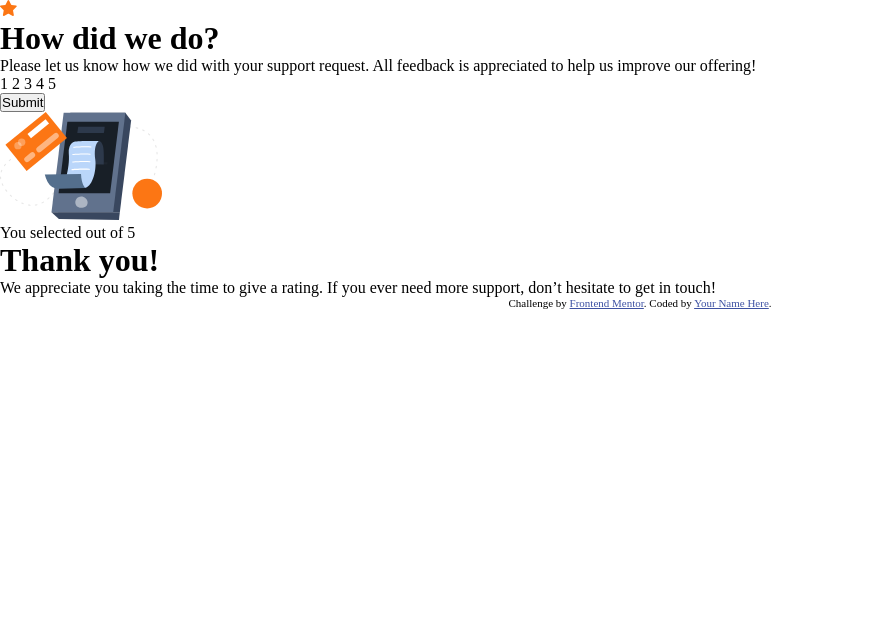
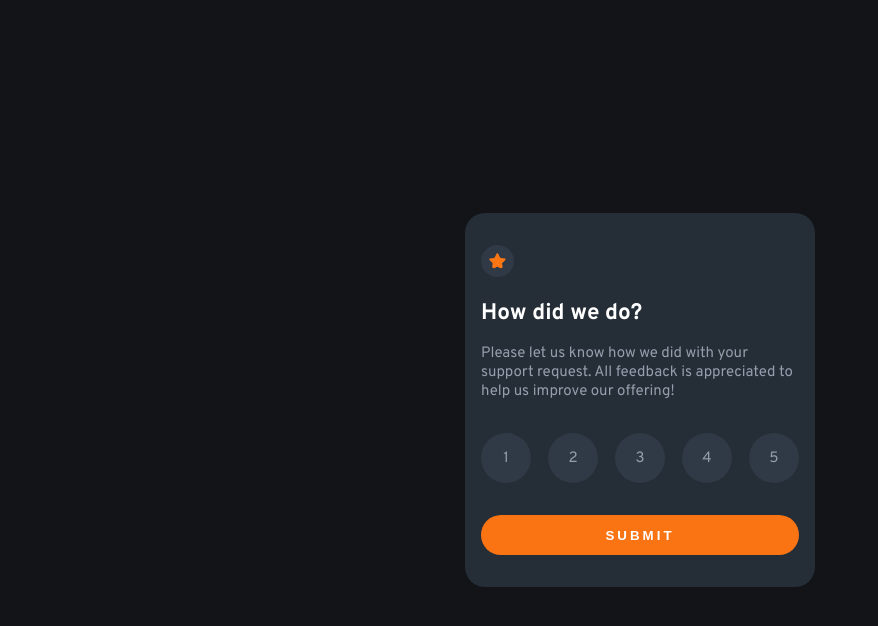
Before and after one commit to muskatla14/interactive-rating-component-main, a plain HTML site: page index.html in a window 1280 px wide. Shown: the whole page, without its empty margins (0-878 px from the left). Drawn offline with Linux system fonts and the light colour scheme.

Commit message:
add sass style

```diff
--- a/index.html
+++ b/index.html
@@ -3,8 +3,6 @@
   <head>
     <meta charset="UTF-8" />
     <meta name="viewport" content="width=device-width, initial-scale=1.0" />
-    <!-- displays site properly based on user's device -->
-
     <link
       rel="icon"
       type="image/png"
@@ -13,8 +11,6 @@
     />
     <link rel="stylesheet" href="css/style.min.css" />
     <title>Frontend Mentor | Interactive rating component</title>
-
-    <!-- Feel free to remove these styles or customise in your own stylesheet 👍 -->
     <style>
       .attribution {
         font-size: 11px;
@@ -29,48 +25,53 @@
     <!-- Rating state start -->
     <div class="main">
       <div class="rating-state">
-        <div class="star">
+        <div class="rating-state__logo">
           <img src="./images/icon-star.svg" alt="" />
         </div>
-        <h1>How did we do?</h1>
+        <h2>How did we do?</h2>
         <p>
           Please let us know how we did with your support request. All feedback
           is appreciated to help us improve our offering!
         </p>
+        <div class="rating-state__rate">
           <span class="rate">1</span>
           <span class="rate">2</span>
           <span class="rate">3</span>
           <span class="rate">4</span>
           <span class="rate">5</span>
-        <div>
+        </div>
+        <div class="rating-state__btn">
           <button class="btn">Submit</button>
         </div>
       </div>
       <!-- Rating state end -->
 
       <!-- Thank you state start -->
-      <div class="thankyou-state">
-        <div class="illustarion">
+      <div class="thankyou-state" style="display: none">
+        <div class="thankyou-state__illustarion">
           <img src="./images/illustration-thank-you.svg" alt="" />
         </div>
-        <p class="seleceted-rate">
+        <p class="thankyou-state__seleceted-rate">
           You selected
-          <!-- Add rating here -->
+          <span class="rate"></span>
           out of 5
         </p>
+        <div class="thankyou-state__text">
           <h1>Thank you!</h1>
           <p>
             We appreciate you taking the time to give a rating. If you ever need
             more support, don’t hesitate to get in touch!
           </p>
         </div>
+      </div>
       <!-- Thank you state end -->
     </div>
-    <div class="attribution">
+    <!-- <div class="attribution">
       Challenge by
       <a href="https://www.frontendmentor.io?ref=challenge" target="_blank"
         >Frontend Mentor</a
       >. Coded by <a href="#">Your Name Here</a>.
-    </div>
+    </div> -->
+    <script src="js/main.js"></script>
   </body>
 </html>
--- a/scss/_config.scss
+++ b/scss/_config.scss
@@ -1,11 +1,22 @@
+@import url('https://fonts.googleapis.com/css2?family=Overpass:wght@400;700&display=swap');
+
+* {
+    margin: 0;
+    padding: 0;
+    box-sizing: border-box;
+}
+
+@mixin transition-ease {
+    transition: all 0.5s ease-in-out;
+}
+
 
 // Colors
+$orange: hsl(25, 97%, 53%);
 $white: hsl(0, 0%, 100%);
 $light-gray: hsl(217, 12%, 63%);
 $medium-grey: hsl(216, 12%, 54%);
 $dark-blue: hsl(213, 19%, 18%);
 $very-dark-blue: hsl(216, 12%, 8%);
-$font-wights: (
-    "regular": 400,
-    "bold": 700
-)
+
+$font-stack: Overpass, sans-serif;
--- /dev/null
+++ b/scss/_rating.scss
@@ -0,0 +1,71 @@
+.rating-state {
+    display: flex;
+    flex-direction: column;
+    justify-content: space-between;
+    // height: 40vh;
+
+    &__logo {
+        padding: 1rem 0;
+        img {
+            background: lighten($dark-blue, 5);
+            padding: 0.5rem;
+            border-radius: 50%;
+        }
+    }
+
+    h2 {
+        color: $white;
+    }
+
+    p {
+        color: $light-gray;
+        padding: 1rem 0;
+    }
+
+    &__rate {
+        display: flex;
+        width: 100%;
+        justify-content: space-between;
+        margin: 1rem 0;
+
+        .rate {
+            background: lighten($dark-blue, 5);
+            border-radius: 50%;
+            padding: 10px;
+            height: 50px;
+            width: 50px;
+            text-align: center;
+            line-height: 2.1;
+            color: $light-gray;
+            cursor: pointer;
+            @include transition-ease;
+
+            &:hover {
+                background-color: $medium-grey;
+                color: $white;
+            }
+        }
+    }
+
+    &__btn {
+        margin: 1rem 0;
+        .btn {
+            width: 100%;
+            background: $orange;
+            color: $white;
+            border: none;
+            border-radius: 30px;
+            padding: 0.8rem;
+            text-transform: uppercase;
+            letter-spacing: 3px;
+            font-weight: 700;
+            cursor: pointer;
+            @include transition-ease;
+
+            &:hover {
+                background: $white;
+                color: $orange;
+            }
+        }
+    }
+}
--- /dev/null
+++ b/scss/_thankyou.scss
@@ -0,0 +1,27 @@
+.thankyou-state {
+    display: flex;
+    flex-direction: column;
+    justify-content: space-around;
+    gap: 20px;
+    padding: 1rem 0;
+    align-items: center;
+    text-align: center;
+
+    &__seleceted-rate {
+        color: $orange;
+        background: lighten($dark-blue, 5);
+        padding: 5px 12px;
+        border-radius: 50px;
+    }
+
+    &__text {
+        h1 {
+            color: $white;
+            margin-bottom: 0.5rem;
+        }
+
+        p {
+            color: $light-gray;
+        }
+    }
+}
--- a/scss/style.scss
+++ b/scss/style.scss
@@ -1,8 +1,23 @@
 @import 'config';
+@import 'rating';
+@import 'thankyou';
 
 
-* {
-    margin: 0;
-    padding: 0;
-    box-sizing: border-box;
+
+
+body {
+    font-family: $font-stack;
+    background: $very-dark-blue;
+    display: flex;
+    justify-content: center;
+    align-items: center;
+    height: 100vh;
+    font-size: 15px;
 }
+
+.main {
+    background: $dark-blue;
+    border-radius: 20px;
+    padding: 1rem;
+    max-width: 350px;
+}
```
Also changed, not shown: css/style.min.css, js/main.js (added). Lines whose indentation alone changed are shown as unchanged.
